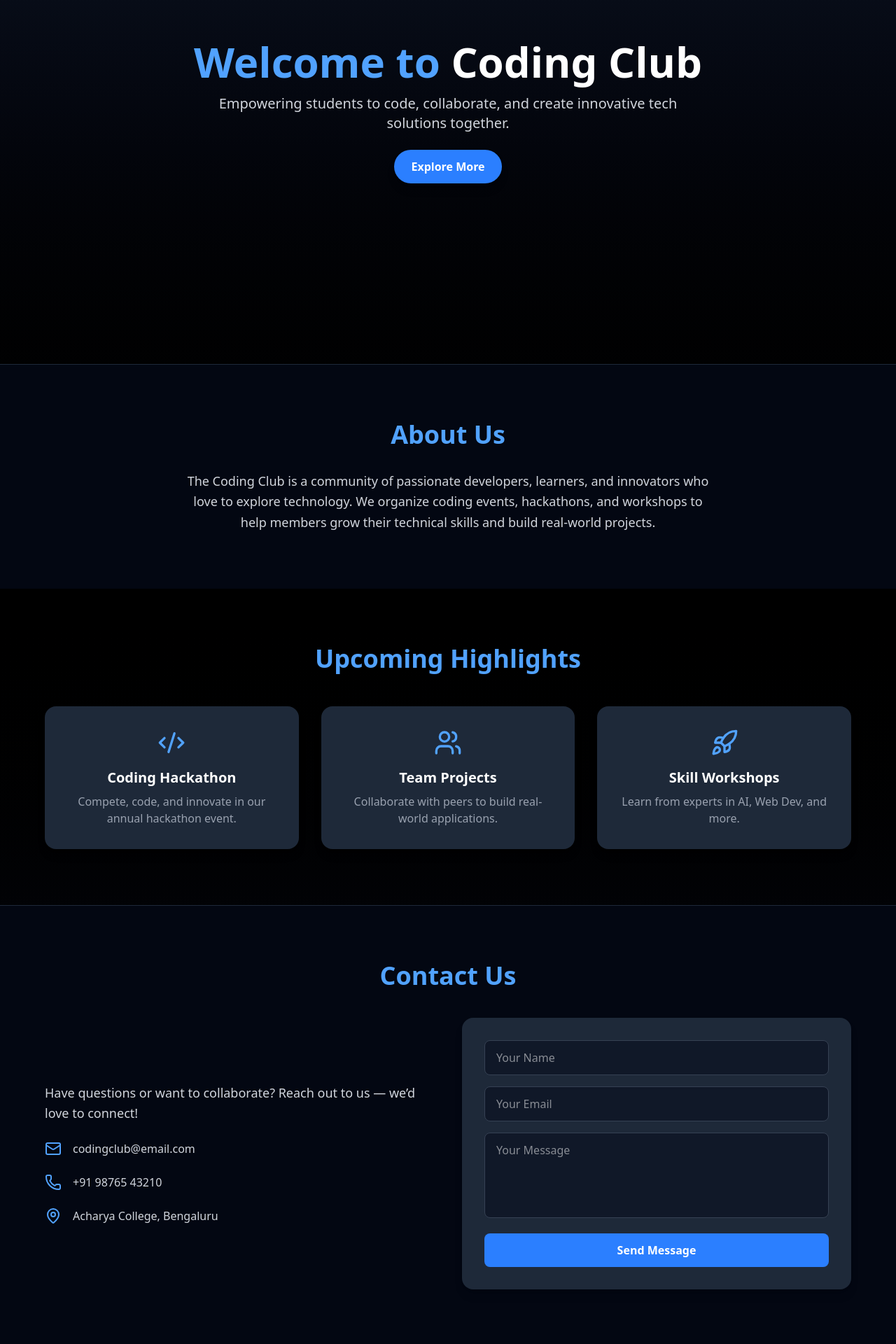
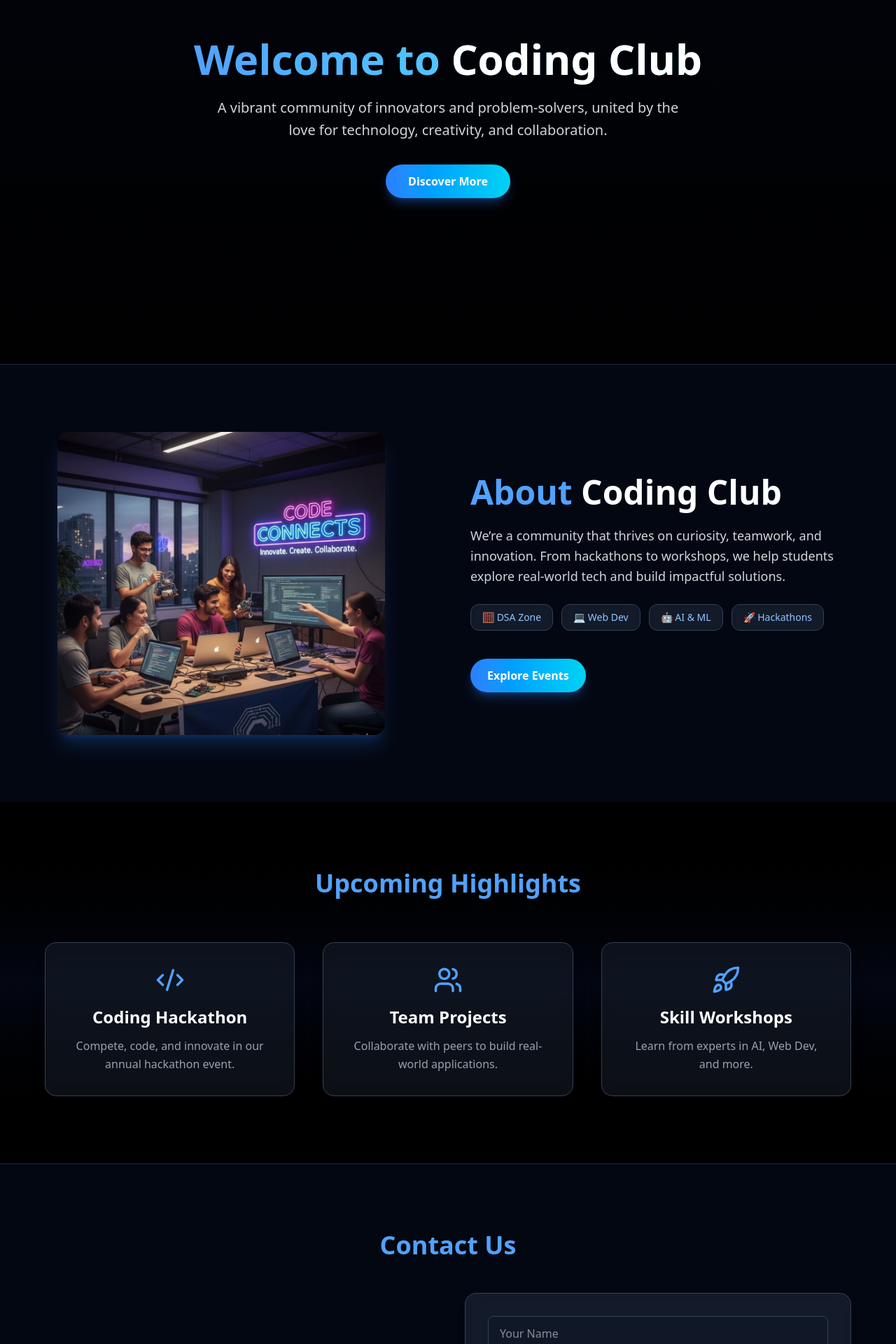
Before and after one commit to maheshkhatri2058/CodingClub, a React (Vite) app in the folder FrontEnd/: page / in a window 1280 px wide. Shown: the part 280-2200 px from the top of the page at 70% size. Built offline with nearby package versions, Linux system fonts and the light colour scheme.

Commit message:
new files added

```diff
--- a/FrontEnd/src/Components/Home.jsx
+++ b/FrontEnd/src/Components/Home.jsx
@@ -2,19 +2,20 @@ import React from "react";
 import Navbar from "./Navbar";
 import { motion } from "framer-motion";
 import { Code2, Users, Rocket, Mail, Phone, MapPin } from "lucide-react";
+import intro from '../assets/intro.jpg'
 
-const Home= () => {
+const Home = () => {
   return (
-    <div className="bg-gradient-to-b from-gray-900 via-black to-gray-900 min-h-screen text-white scroll-smooth">
+    <div className="bg-gradient-to-b from-gray-950 via-black to-gray-950 min-h-screen text-white scroll-smooth font-inter">
       <Navbar />
 
       {/* Hero Section */}
       <section
         id="home"
-        className="flex flex-col items-center justify-center text-center min-h-screen px-6 pt-20"
+        className="flex flex-col items-center justify-center text-center min-h-screen px-6 pt-24"
       >
         <motion.h1
-          className="text-5xl sm:text-6xl font-extrabold mb-4 text-blue-400"
+          className="text-5xl sm:text-6xl md:text-6xl font-extrabold mb-6 bg-gradient-to-r from-blue-400 to-cyan-300 bg-clip-text text-transparent drop-shadow-md"
           initial={{ opacity: 0, y: -30 }}
           animate={{ opacity: 1, y: 0 }}
           transition={{ duration: 1 }}
@@ -23,51 +24,93 @@ const Home= () => {
         </motion.h1>
 
         <motion.p
-          className="text-gray-300 text-lg sm:text-xl max-w-2xl mb-6"
+          className="text-gray-300 text-lg sm:text-xl max-w-2xl mb-8 leading-relaxed"
           initial={{ opacity: 0 }}
           animate={{ opacity: 1 }}
           transition={{ delay: 0.5, duration: 1 }}
         >
-          Empowering students to code, collaborate, and create innovative tech
-          solutions together.
+          A vibrant community of innovators and problem-solvers, united by the
+          love for technology, creativity, and collaboration.
         </motion.p>
 
         <motion.a
           href="#about"
-          className="bg-blue-500 hover:bg-blue-600 text-white px-6 py-3 rounded-full font-semibold transition-transform transform hover:scale-110 shadow-lg"
+          className="bg-gradient-to-r from-blue-500 to-cyan-400 hover:from-cyan-400 hover:to-blue-500 text-white px-8 py-3 rounded-full font-semibold shadow-lg shadow-blue-500/30 transition-transform transform hover:scale-110"
           initial={{ opacity: 0 }}
           animate={{ opacity: 1 }}
           transition={{ delay: 1 }}
         >
-          Explore More
+          Discover More
         </motion.a>
+
+        {/* Background Glow */}
+        <div className="absolute inset-0 -z-10 bg-[radial-gradient(circle_at_center,_rgba(37,99,235,0.15),_transparent_70%)]"></div>
       </section>
 
       {/* About Section */}
       <section
         id="about"
-        className="py-20 px-6 bg-gray-950 text-center border-t border-gray-800"
+        className="py-24 px-6 bg-gray-950 border-t border-gray-800 text-gray-300"
       >
-        <motion.h2
-          className="text-4xl font-bold mb-8 text-blue-400"
-          whileInView={{ opacity: 1, y: 0 }}
-          initial={{ opacity: 0, y: 50 }}
-          transition={{ duration: 0.7 }}
-        >
-          About Us
-        </motion.h2>
-        <p className="max-w-3xl mx-auto text-gray-300 text-lg leading-relaxed">
-          The Coding Club is a community of passionate developers, learners, and
-          innovators who love to explore technology. We organize coding events,
-          hackathons, and workshops to help members grow their technical skills
-          and build real-world projects.
-        </p>
+        <div className="max-w-7xl mx-auto grid grid-cols-1 md:grid-cols-2 gap-16 items-center">
+          {/* Image Section */}
+          <motion.div
+            initial={{ opacity: 0, x: -50 }}
+            whileInView={{ opacity: 1, x: 0 }}
+            transition={{ duration: 0.7 }}
+            className="flex justify-center"
+          >
+            <img
+              src={intro}
+              alt="Coding Club"
+              className="rounded-2xl shadow-xl shadow-blue-500/20 w-full md:w-4/5 object-cover"
+            />
+          </motion.div>
+
+          {/* Text Section */}
+          <motion.div
+            initial={{ opacity: 0, x: 50 }}
+            whileInView={{ opacity: 1, x: 0 }}
+            transition={{ duration: 0.7 }}
+            className="text-center md:text-left"
+          >
+            <h2 className="text-4xl md:text-5xl font-bold mb-6 text-blue-400">
+              About <span className="text-white">Coding Club</span>
+            </h2>
+            <p className="text-lg leading-relaxed mb-6 text-gray-300">
+              We’re a community that thrives on curiosity, teamwork, and
+              innovation. From hackathons to workshops, we help students explore
+              real-world tech and build impactful solutions.
+            </p>
+
+            <div className="flex flex-wrap justify-center md:justify-start gap-3 mt-6">
+              {[ "🧮 DSA Zone","💻 Web Dev", "🤖 AI & ML", "🚀 Hackathons"].map((tag) => (
+                <div
+                  key={tag}
+                  className="bg-gray-800/60 backdrop-blur-sm border border-gray-700 rounded-xl px-4 py-2 text-sm text-blue-300 shadow-inner"
+                >
+                  {tag}
+                </div>
+              ))}
+            </div>
+
+            <motion.a
+              href="#events"
+              className="inline-block mt-10 bg-gradient-to-r from-blue-500 to-cyan-400 hover:from-cyan-400 hover:to-blue-500 text-white px-6 py-3 rounded-full font-semibold transition-transform transform hover:scale-105 shadow-lg shadow-blue-500/30"
+            >
+              Explore Events
+            </motion.a>
+          </motion.div>
+        </div>
       </section>
 
       {/* Events Section */}
-      <section id="events" className="py-20 px-6 text-center">
+      <section
+        id="events"
+        className="py-24 px-6 bg-gradient-to-b from-black via-gray-950 to-black text-center"
+      >
         <motion.h2
-          className="text-4xl font-bold mb-12 text-blue-400"
+          className="text-4xl font-bold mb-16 text-blue-400"
           whileInView={{ opacity: 1, y: 0 }}
           initial={{ opacity: 0, y: 50 }}
           transition={{ duration: 0.7 }}
@@ -75,34 +118,36 @@ const Home= () => {
           Upcoming Highlights
         </motion.h2>
 
-        <div className="grid grid-cols-1 md:grid-cols-3 gap-8 max-w-6xl mx-auto">
+        <div className="grid grid-cols-1 md:grid-cols-3 gap-10 max-w-6xl mx-auto">
           {[
             {
-              icon: <Code2 size={40} />,
+              icon: <Code2 size={42} />,
               title: "Coding Hackathon",
               desc: "Compete, code, and innovate in our annual hackathon event.",
             },
             {
-              icon: <Users size={40} />,
+              icon: <Users size={42} />,
               title: "Team Projects",
               desc: "Collaborate with peers to build real-world applications.",
             },
             {
-              icon: <Rocket size={40} />,
+              icon: <Rocket size={42} />,
               title: "Skill Workshops",
               desc: "Learn from experts in AI, Web Dev, and more.",
             },
           ].map((item, idx) => (
             <motion.div
               key={idx}
-              className="bg-gray-800 p-8 rounded-2xl shadow-lg hover:shadow-blue-500/30 hover:-translate-y-2 transition-all"
+              className="bg-gray-800/40 backdrop-blur-lg p-8 rounded-2xl border border-gray-700 shadow-xl hover:shadow-blue-500/40 hover:-translate-y-2 transition-all duration-300"
               whileHover={{ scale: 1.05 }}
             >
               <div className="text-blue-400 mb-4 flex justify-center">
                 {item.icon}
               </div>
-              <h3 className="text-xl font-semibold mb-2">{item.title}</h3>
-              <p className="text-gray-400">{item.desc}</p>
+              <h3 className="text-2xl font-semibold mb-3">{item.title}</h3>
+              <p className="text-gray-400 text-base leading-relaxed">
+                {item.desc}
+              </p>
             </motion.div>
           ))}
         </div>
@@ -111,10 +156,10 @@ const Home= () => {
       {/* Contact Section */}
       <section
         id="contact"
-        className="py-20 px-6 bg-gray-950 border-t border-gray-800"
+        className="py-24 px-6 bg-gray-950 border-t border-gray-800"
       >
         <motion.h2
-          className="text-4xl font-bold text-center mb-10 text-blue-400"
+          className="text-4xl font-bold text-center mb-12 text-blue-400"
           whileInView={{ opacity: 1, y: 0 }}
           initial={{ opacity: 0, y: 50 }}
           transition={{ duration: 0.7 }}
@@ -122,7 +167,7 @@ const Home= () => {
           Contact Us
         </motion.h2>
 
-        <div className="max-w-6xl mx-auto grid grid-cols-1 md:grid-cols-2 gap-10 items-center">
+        <div className="max-w-6xl mx-auto grid grid-cols-1 md:grid-cols-2 gap-12 items-center">
           {/* Contact Info */}
           <motion.div
             className="space-y-6 text-gray-300"
@@ -131,8 +176,8 @@ const Home= () => {
             transition={{ duration: 0.8 }}
           >
             <p className="text-lg leading-relaxed">
-              Have questions or want to collaborate?
-              Reach out to us — we’d love to connect!
+              Have a question or want to collaborate?
+              Let’s connect and bring your ideas to life.
             </p>
             <div className="flex items-center space-x-4">
               <Mail className="text-blue-400" />
@@ -150,7 +195,7 @@ const Home= () => {
 
           {/* Contact Form */}
           <motion.form
-            className="bg-gray-800 p-8 rounded-2xl shadow-lg space-y-4"
+            className="bg-gray-800/60 backdrop-blur-md p-8 rounded-2xl shadow-lg border border-gray-700 space-y-4"
             whileInView={{ opacity: 1, x: 0 }}
             initial={{ opacity: 0, x: 50 }}
             transition={{ duration: 0.8 }}
@@ -175,7 +220,7 @@ const Home= () => {
             ></textarea>
             <button
               type="submit"
-              className="w-full bg-blue-500 hover:bg-blue-600 text-white py-3 rounded-lg font-semibold transition-transform transform hover:scale-105"
+              className="w-full bg-gradient-to-r from-blue-500 to-cyan-400 hover:from-cyan-400 hover:to-blue-500 text-white py-3 rounded-lg font-semibold transition-transform transform hover:scale-105 shadow-lg shadow-blue-500/40"
             >
               Send Message
             </button>
```
Also changed, not shown: FrontEnd/src/assets/intro.jpg (added).
